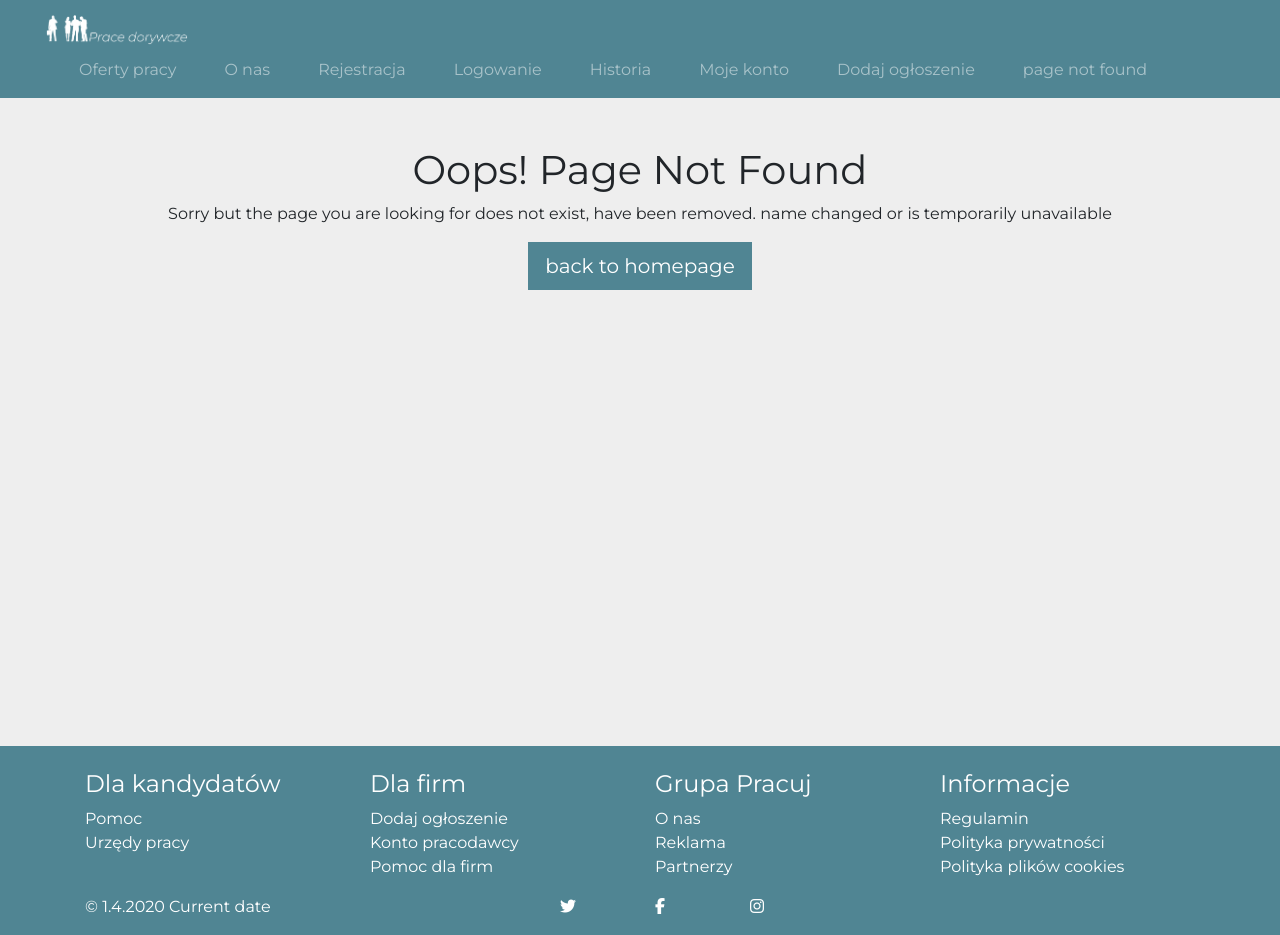
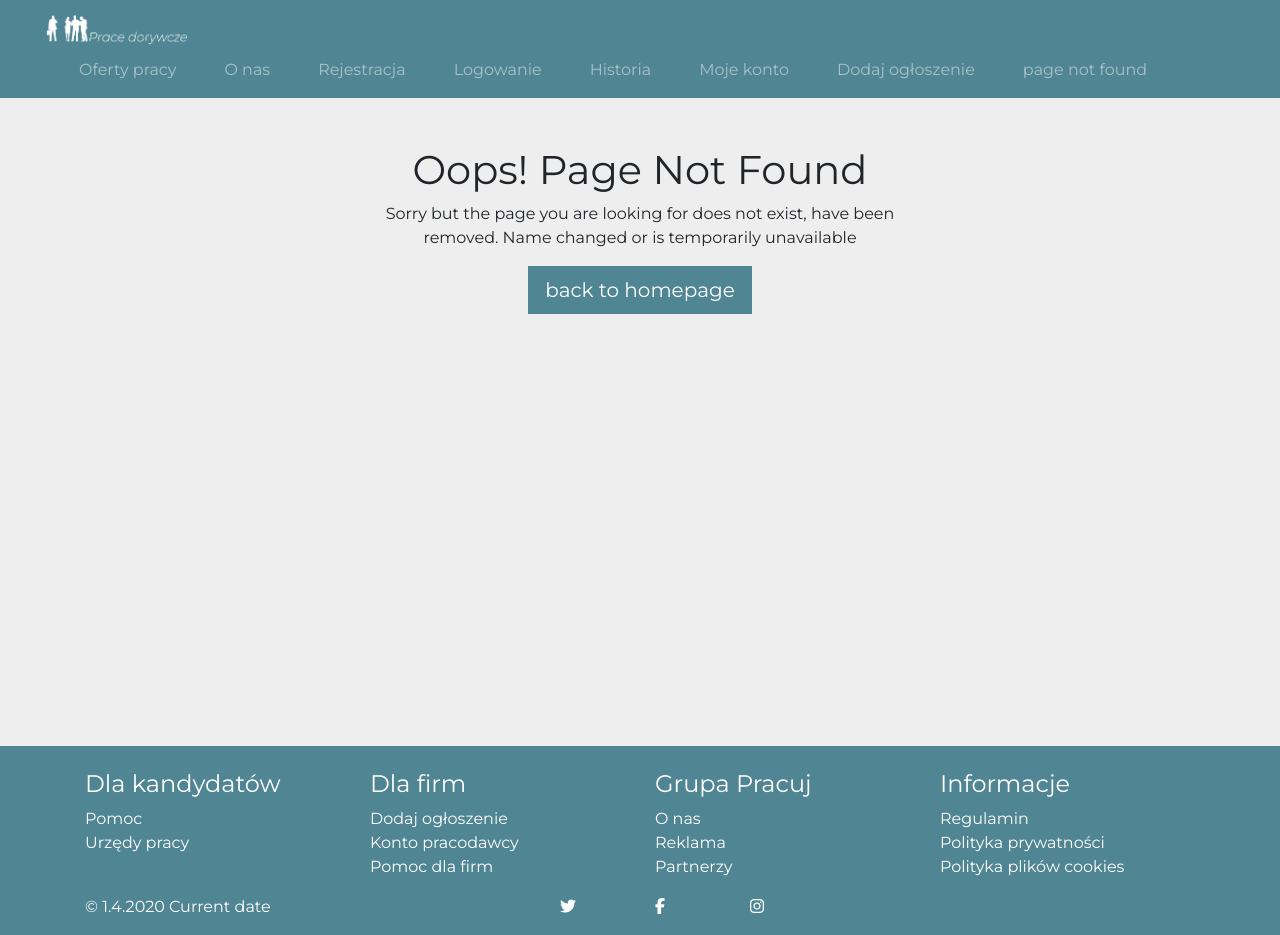
Before and after one commit to krzosa/OddJobsServiceFrontend, a React (Create React App) app: page /notfoundpage in a window 1280 px wide. Built offline with nearby package versions, Linux system fonts and the light colour scheme; some icons are missing.

Commit message:
Column changes

```diff
--- a/src/views/NotFoundPage/NotFoundPage.js
+++ b/src/views/NotFoundPage/NotFoundPage.js
@@ -3,12 +3,17 @@ import React, { Component } from 'react'
 class NotFoundPage extends Component {
     render() {
         return (
+
             <div className="container content">
                 <div className="text-center mt-5">
                 <h1>Oops! Page Not Found</h1>
-                <p>Sorry but the page you are looking for does not exist, have been removed. name changed or is temporarily unavailable</p>
-			    {/* <a href="#">Back to homepage</a> */}
-                <a href="#" class="btn btn-primary btn-lg"> <span class="glyphicon glyphicon-arrow-left"></span> back to homepage </a>
+                    <div class="row justify-content-center">
+                        <div class="col-6">
+                            <p>Sorry but the page you are looking for does not exist, have been removed. Name changed or is temporarily unavailable</p>
+                            {/* <a href="#">Back to homepage</a> */}
+                            <a href="#" class="btn btn-primary btn-lg"> <span class="glyphicon glyphicon-arrow-left"></span> back to homepage </a>
+                        </div>
+                    </div>
                 </div>
             </div>
         )
```
